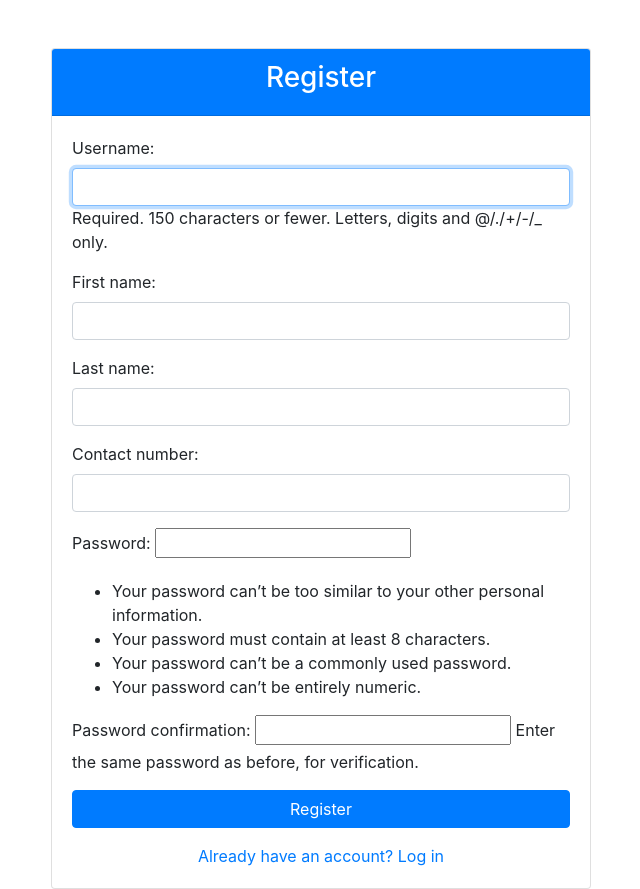
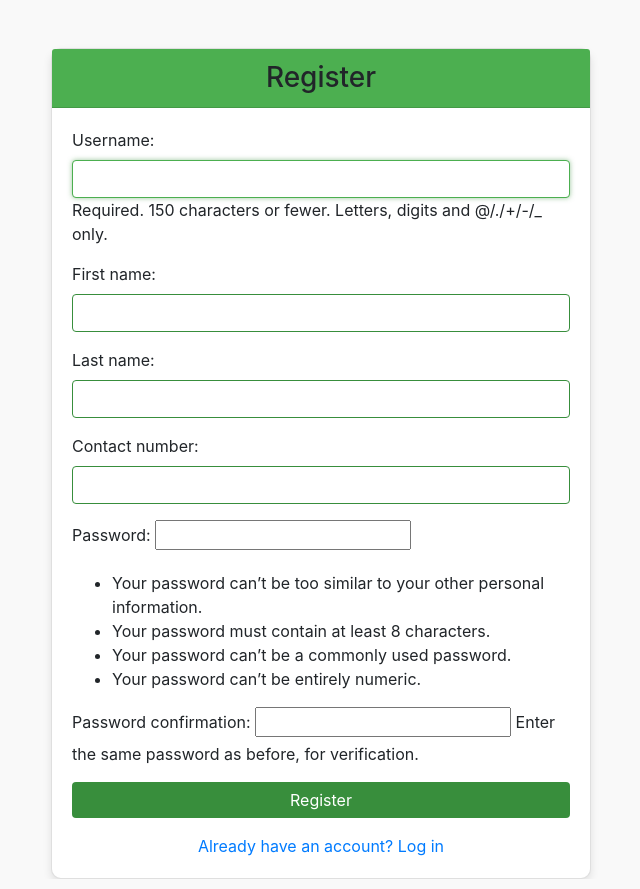
Before and after one commit to raghabramsey/django_goat, a Django app: page /register/ in a window 1280 px wide. Shown: the whole page, without its empty margins (319-959 px from the left). Run offline with Django 5.2, Linux system fonts and the light colour scheme; some libraries are stand-ins or nearby versions.

Commit message:
now  auth,register,and view user  works fine

```diff
--- a/users/admin.py
+++ b/users/admin.py
@@ -1,2 +1,2 @@
 from django.contrib import admin
-from .models import CustomUser
+from .models import UserProfile
--- /dev/null
+++ b/users/static/css/register.css
@@ -0,0 +1,52 @@
+body {
+    background-color: #f9f9f9; /* Light background for contrast */
+}
+
+.card {
+    border-radius: 10px; /* Rounded corners for cards */
+    box-shadow: 0 4px 8px rgba(0, 0, 0, 0.1); /* Subtle shadow for depth */
+}
+
+.card-header {
+    background-color: #4CAF50; /* Green header */
+    border-top-left-radius: 10px; /* Rounded corners for header */
+    border-top-right-radius: 10px;
+}
+
+.card-header h3 {
+    margin: 0; /* Remove margin from header */
+}
+
+.btn-primary {
+    background-color: #388E3C; /* Darker green for button */
+    border: none; /* Remove border */
+}
+
+.btn-primary:hover {
+    background-color: #4CAF50; /* Lighter green on hover */
+}
+
+.text-primary {
+    color: #4CAF50; /* Green color for links */
+}
+
+.text-primary:hover {
+    text-decoration: underline; /* Underline on hover */
+}
+
+.form-control {
+    border: 1px solid #388E3C; /* Green border for input fields */
+}
+
+.form-control:focus {
+    box-shadow: 0 0 5px rgba(56, 142, 60, 0.5); /* Focus shadow */
+    border-color: #4CAF50; /* Green border on focus */
+}
+
+.mt-3 {
+    margin-top: 1rem; /* Consistent spacing */
+}
+
+.btn-block {
+    width: 100%; /* Full width buttons */
+}
--- a/users/templates/users/register.html
+++ b/users/templates/users/register.html
@@ -1,3 +1,4 @@
+{% load static %}
 <!DOCTYPE html>
 <html lang="en">
 <head>
@@ -6,13 +7,15 @@
     <title>Register</title>
     <!-- Bootstrap CSS CDN -->
     <link href="https://stackpath.bootstrapcdn.com/bootstrap/4.5.2/css/bootstrap.min.css" rel="stylesheet">
+    <!-- Custom CSS -->
+    <link rel="stylesheet" href="{% static 'css/register.css' %}"> <!-- Update the path to your styles.css -->
 </head>
 <body>
     <div class="container mt-5">
         <div class="row justify-content-center">
             <div class="col-md-6">
                 <div class="card">
-                    <div class="card-header text-center bg-primary text-white">
+                    <div class="card-header text-center">
                         <h3>Register</h3>
                     </div>
                     <div class="card-body">
--- a/users/views.py
+++ b/users/views.py
@@ -4,7 +4,6 @@ from django.contrib.auth.forms import UserCreationForm, AuthenticationForm
 from django.contrib.auth.decorators import login_required
 from .forms import CustomUserCreationForm
 from django.contrib.auth.models import User
-
 def user_list(request):
     users = User.objects.all()  # Query to fetch all user data
     return render(request, 'users/user_list.html', {'users': users})
```
Also changed, not shown: users/models.py (+6 -22 lines), users/migrations/0003_alter_customuser_role.py (added).
